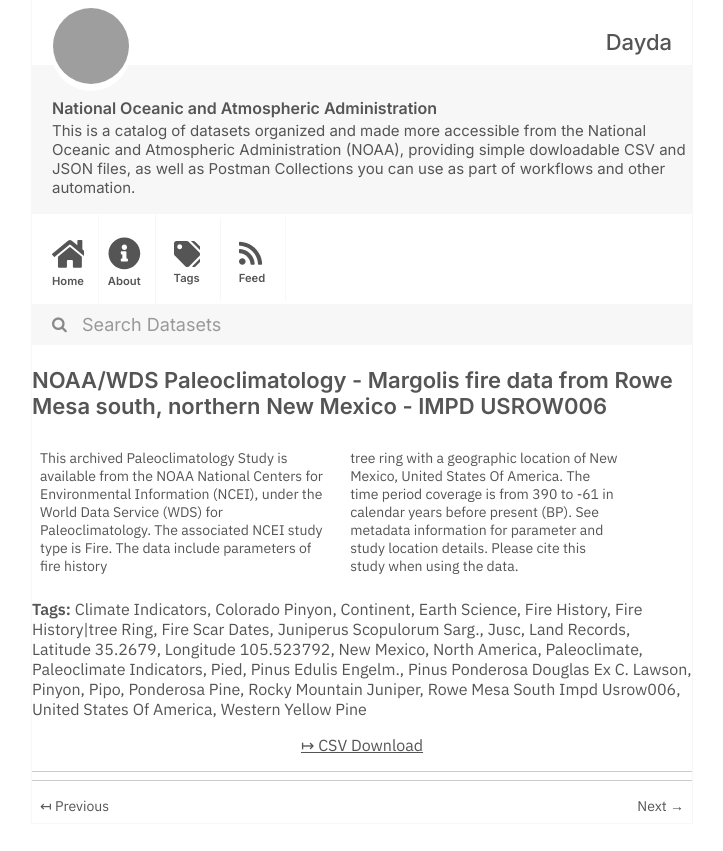
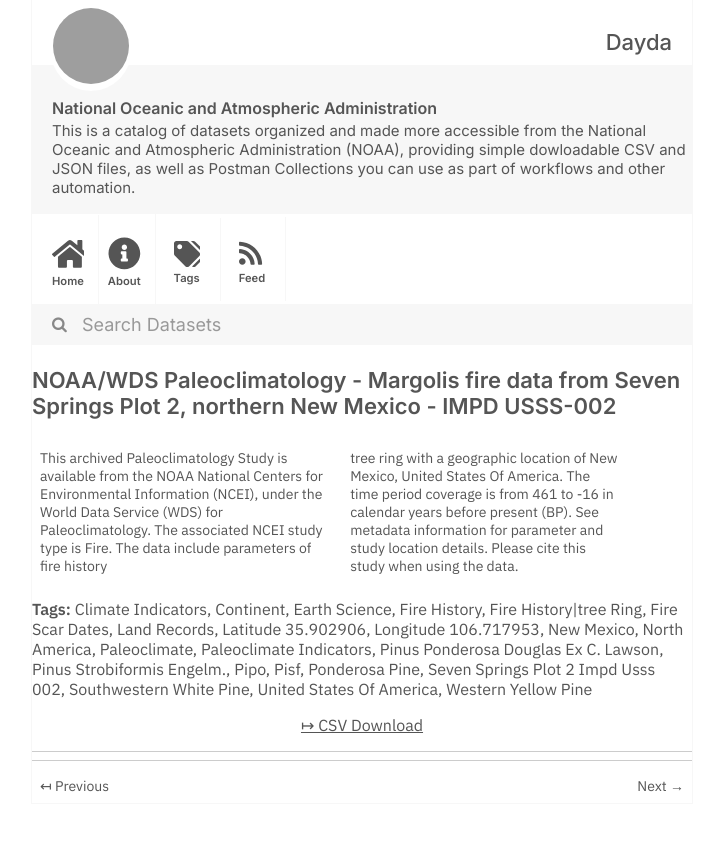
Before and after one commit to dayda-entities/national-oceanic-and-atmospheric-administration, a Jekyll site: the page built from _posts/2020-12-18-noaawds-paleoclimatology-margo.md, in a window 1280 px wide, cut to the strip 0-851 px from the top of the page. Shown: the whole strip, without its empty margins (278-1001 px from the left). Built offline with Jekyll 4.4.1, drawn with Linux system fonts in a browser that asks for light colours; grey boxes are pictures that could not be loaded.

Commit message:
Publish Data

```diff
--- a/_posts/2020-12-18-noaawds-paleoclimatology-margo.md
+++ b/_posts/2020-12-18-noaawds-paleoclimatology-margo.md
@@ -1,43 +1,39 @@
 ---
 title: >-
-  NOAA/WDS Paleoclimatology - Margolis fire data from Rowe Mesa south, northern
-  New Mexico - IMPD USROW006
-created: '2020-12-18T23:01:47.772506'
-modified: '2020-12-18T23:01:47.772513'
+  NOAA/WDS Paleoclimatology - Margolis fire data from Seven Springs Plot 2,
+  northern New Mexico - IMPD USSS-002
+created: '2020-12-18T22:54:10.690965'
+modified: '2021-02-02T20:45:04.590455'
 state: active
 type: dataset
 tags:
   - Climate Indicators
-  - Colorado Pinyon
   - Continent
   - Earth Science
   - Fire History
   - Fire History|tree Ring
   - Fire Scar Dates
-  - Juniperus Scopulorum Sarg.
-  - Jusc
   - Land Records
-  - Latitude 35.2679
-  - Longitude  105.523792
+  - Latitude 35.902906
+  - Longitude  106.717953
   - New Mexico
   - North America
   - Paleoclimate
   - Paleoclimate Indicators
-  - Pied
-  - Pinus Edulis Engelm.
   - Pinus Ponderosa Douglas Ex C. Lawson
-  - Pinyon
+  - Pinus Strobiformis Engelm.
   - Pipo
+  - Pisf
   - Ponderosa Pine
-  - Rocky Mountain Juniper
-  - Rowe Mesa South   Impd Usrow006
+  - Seven Springs Plot 2   Impd Usss 002
+  - Southwestern White Pine
   - United States Of America
   - Western Yellow Pine
 groups: []
 csv_url: >-
-  https://www.ncei.noaa.gov/pub/data/paleo/firehistory/firescar/northamerica/supplemental/usrow006-Meta_row_south.csv
+  https://www.ncei.noaa.gov/pub/data/paleo/firehistory/firescar/northamerica/supplemental/usss-002-ssp2.fs_tree_meta.csv
 json_url: ''
 layout: post
 
 ---
-This archived Paleoclimatology Study is available from the NOAA National Centers for Environmental Information (NCEI), under the World Data Service (WDS) for Paleoclimatology. The associated NCEI study type is Fire. The data include parameters of fire history|tree ring with a geographic location of New Mexico, United States Of America. The time period coverage is from 390 to -61 in calendar years before present (BP). See metadata information for parameter and study location details. Please cite this study when using the data.
+This archived Paleoclimatology Study is available from the NOAA National Centers for Environmental Information (NCEI), under the World Data Service (WDS) for Paleoclimatology. The associated NCEI study type is Fire. The data include parameters of fire history|tree ring with a geographic location of New Mexico, United States Of America. The time period coverage is from 461 to -16 in calendar years before present (BP). See metadata information for parameter and study location details. Please cite this study when using the data.
```
